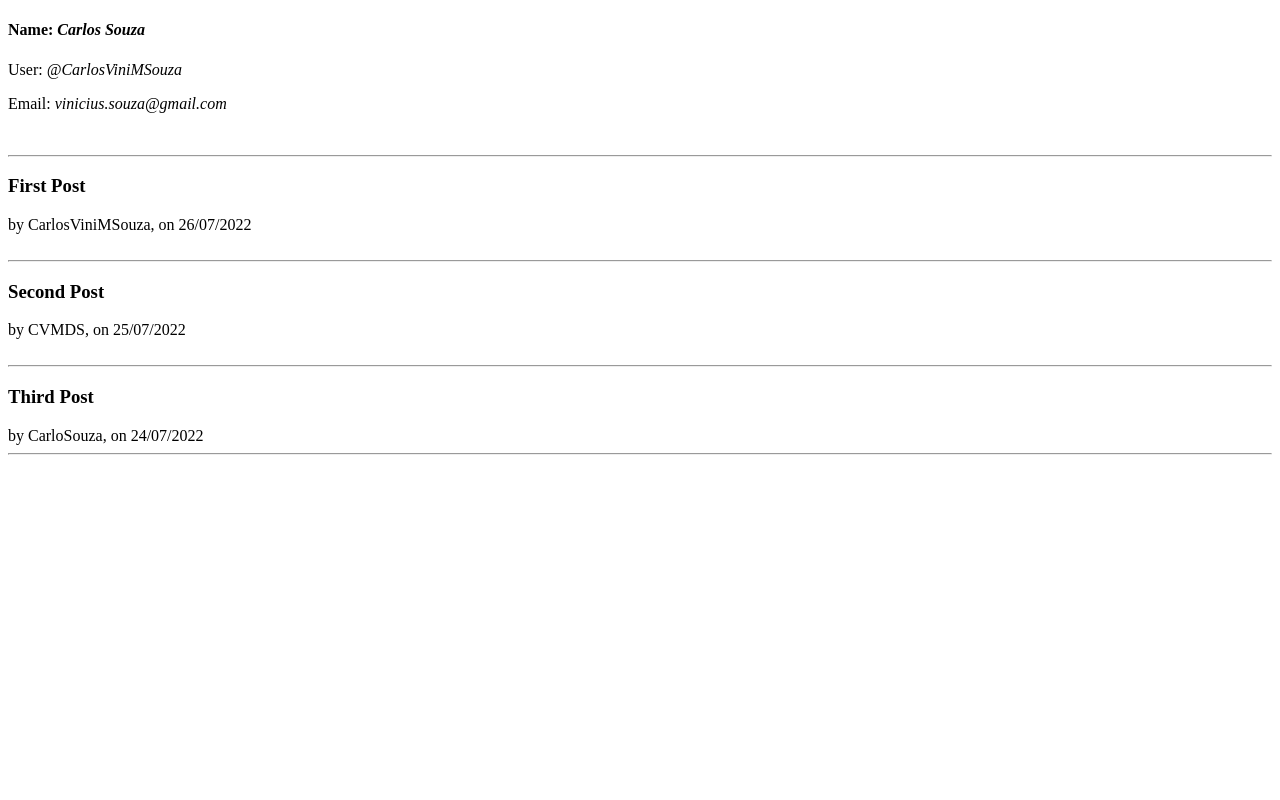
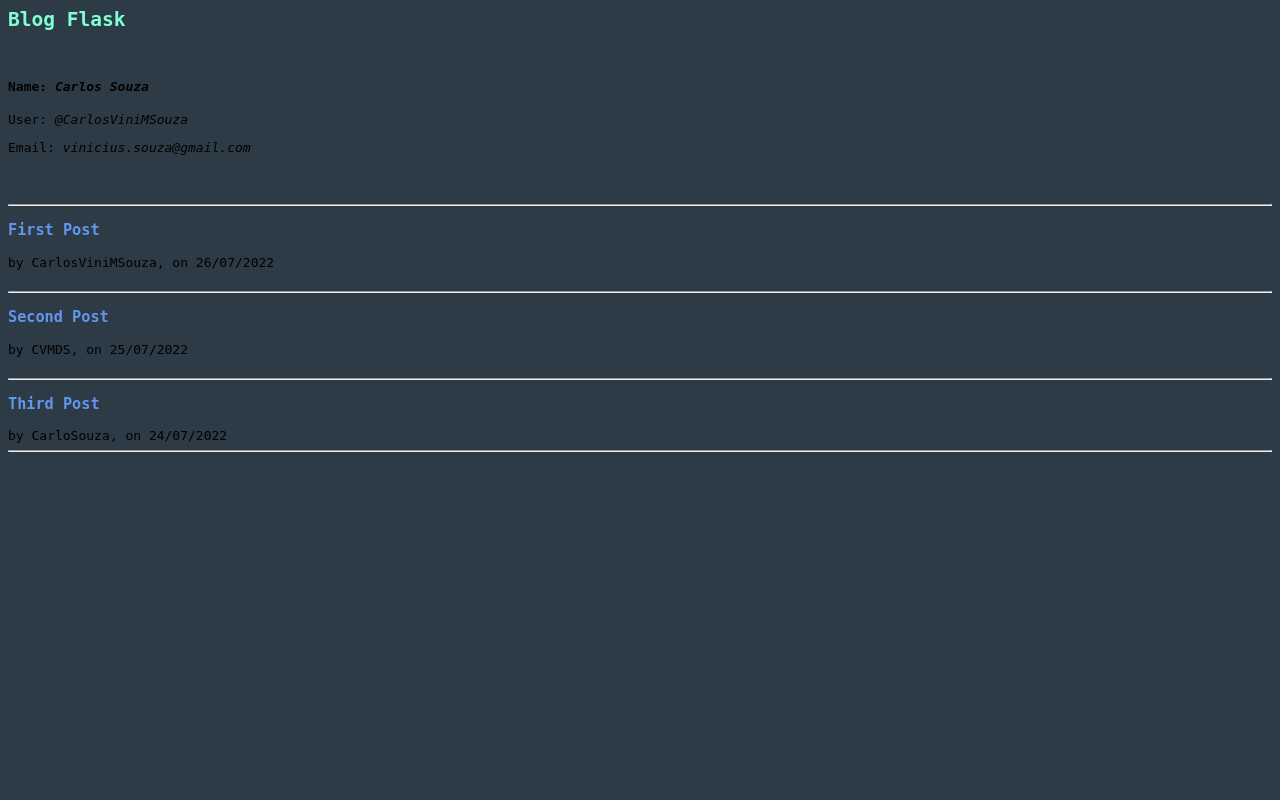
Before and after one commit to CarlosViniMSouza/App-Flask-Ocean, a Flask app: page /contacts in a window 1280 px wide. Run offline with Flask 2, Linux system fonts and the light colour scheme.

Commit message:
css -> added

```diff
--- /dev/null
+++ b/static/style.css
@@ -0,0 +1,12 @@
+html {
+  font-family: monospace;
+  background-color: rgba(2, 20, 33, 0.832);
+}
+
+h2 {
+  color: aquamarine;
+}
+
+h3 {
+  color: cornflowerblue;
+}
--- /dev/null
+++ b/templates/base.html
@@ -0,0 +1,17 @@
+<html>
+  <head>
+    <title>My Blog</title>
+    <link rel="stylesheet" href="/static/style.css" >
+  </head>
+
+  <body>
+    <h2>Blog Flask</h2>
+    <br />
+    <nav></nav>
+
+    <section class="content">
+        {% block content %}
+        {% endblock %}
+    </section>
+  </body>
+</html>
--- a/templates/index.html
+++ b/templates/index.html
@@ -1,12 +1,8 @@
-<!DOCTYPE html>
-<html>
-  <head>
-    <title>My Blog</title>
-  </head>
-  <body>
+{% extends "base.html" %} {% block content %}
 <h4>Name: <em>{{ name }}</em></h4>
 <p>User: <em>{{ username }}</em></p>
 <p>Email: <em>{{ email }}</em></p>
+<br />
 
 {% for i in posts %}
 <br />
@@ -23,6 +19,4 @@
 </article>
 {% if loop.last %}
 <hr />
-    {% endif %} {% endfor %}
-  </body>
-</html>
+{% endif %} {% endfor %} {% endblock %}
```
Also changed, not shown: templates/login.html (added, +7 -0 lines), 1 other file. Lines whose indentation alone changed are shown as unchanged.
